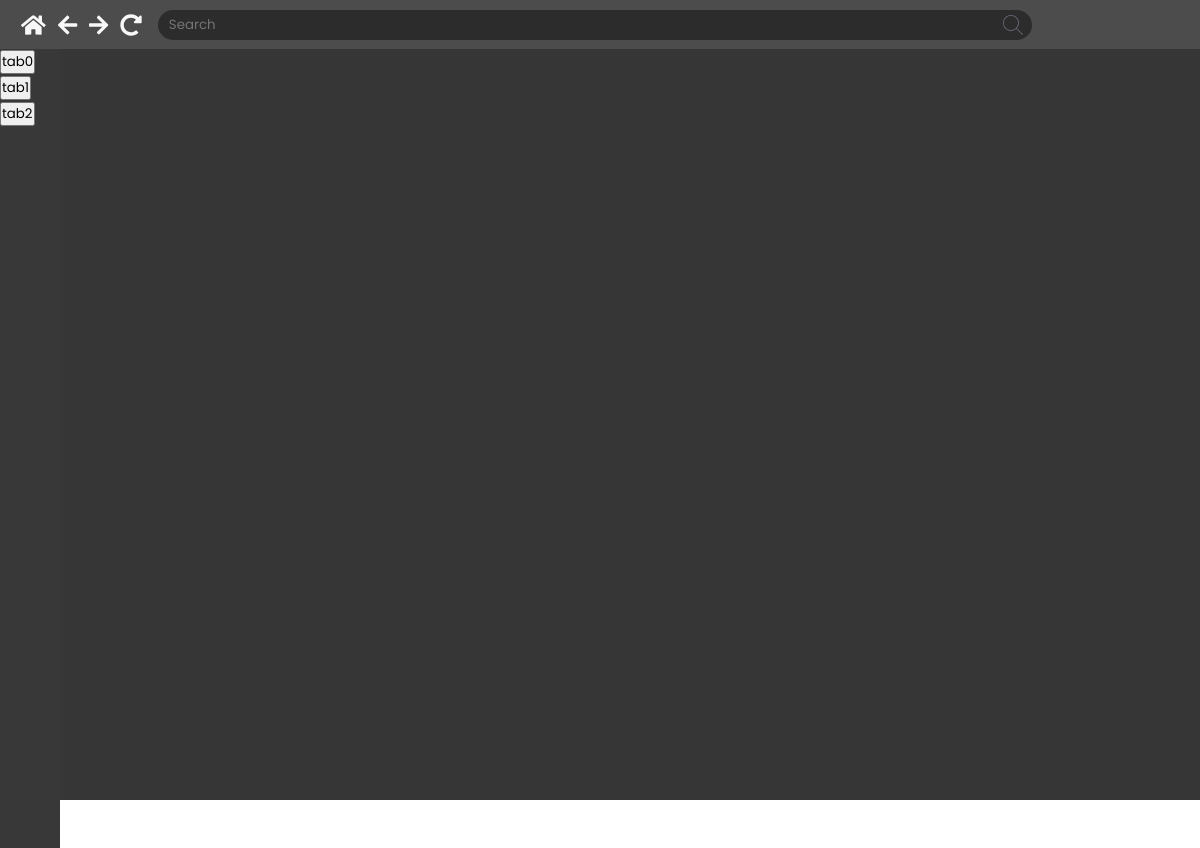
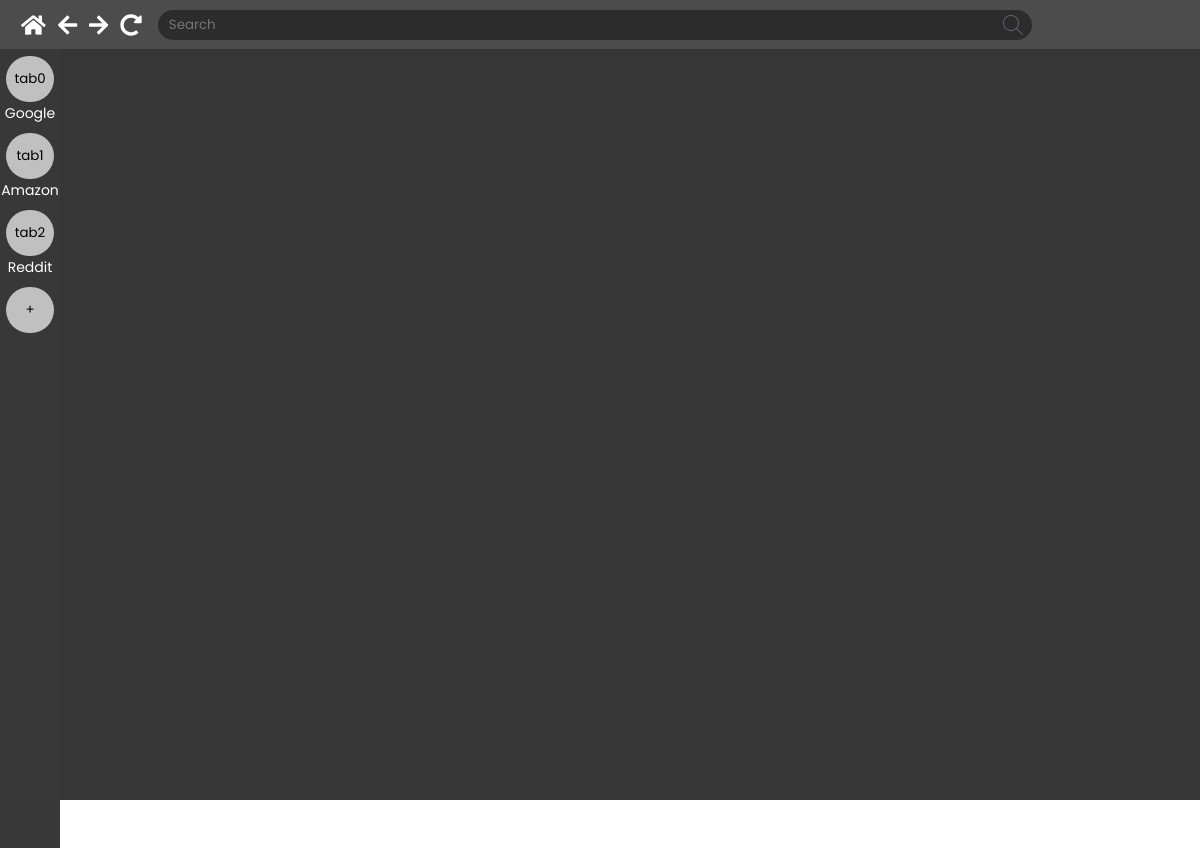
Before and after one commit to virejdasani/Just-A-Browser, an Electron app: page app/index.html in a window 1200 px wide. Drawn offline with Linux system fonts and the light colour scheme.

Commit message:
Add tab animations

```diff
--- a/app/index.html
+++ b/app/index.html
@@ -44,9 +44,14 @@
 
         <!-- Tabs -->
         <div id="tabContainer">
-            <button class="tab0" onclick="openTab(event, 'tab0')">tab0</button>
-            <button class="tab1" onclick="openCity(event, 'tab1')">tab1</button>
-            <button class="tab2" onclick="openCity(event, 'tab2')">tab2</button>
+            <button class="tabs">tab0</button>
+            <p class="tabsText">Google</p>
+            <button class="tabs">tab1</button>
+            <p class="tabsText">Amazon</p>
+            <button class="tabs">tab2</button>
+            <p class="tabsText">Reddit</p>
+            <button id="newTabButton" class="tabs">+</button>
+
         </div>
         <!-- Tabs End -->
 
--- a/app/style.css
+++ b/app/style.css
@@ -4,9 +4,11 @@
     font-family: 'Poppins', sans-serif;
     margin: 0;
     padding: 0;
+    color: white;
 }
 
-html, body {
+html,
+body {
     height: 100%;
     overflow: hidden;
 }
@@ -97,6 +99,37 @@ html, body {
     background-color: #383838;
 }
 
+.tabs {
+    text-align: center;
+    width: 80%;
+    margin-left: 10%;
+    border-radius: 50px;
+    height: 46px;
+    border: none;
+    margin-top: 8px;
+    color: black;
+    background-color: #c0c0c0;
+}
+
+.tabs:hover {
+    text-align: center;
+    width: 82%;
+    margin-left: 10%;
+    border-radius: 50px;
+    height: 48px;
+    border: none;
+    margin-top: 8px;
+    color: black;
+    background-color: #e3e3e3;
+    transition: 200ms ease-in-out;
+}
+
+.tabsText {
+    text-align: center;
+    font-size: 14px;
+    margin: 1px;
+}
+
 #mainWebViewContainer {
     width: 1090px;
     height: 100%;
```
